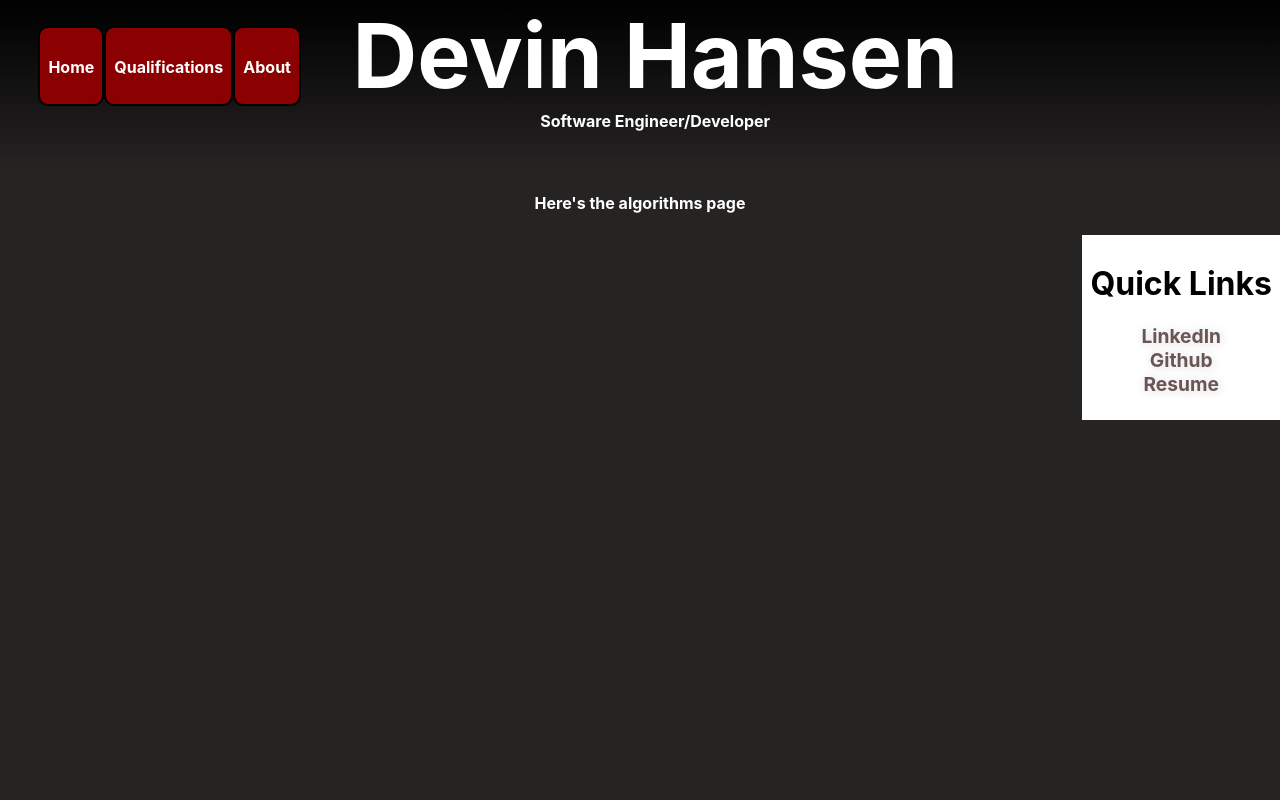
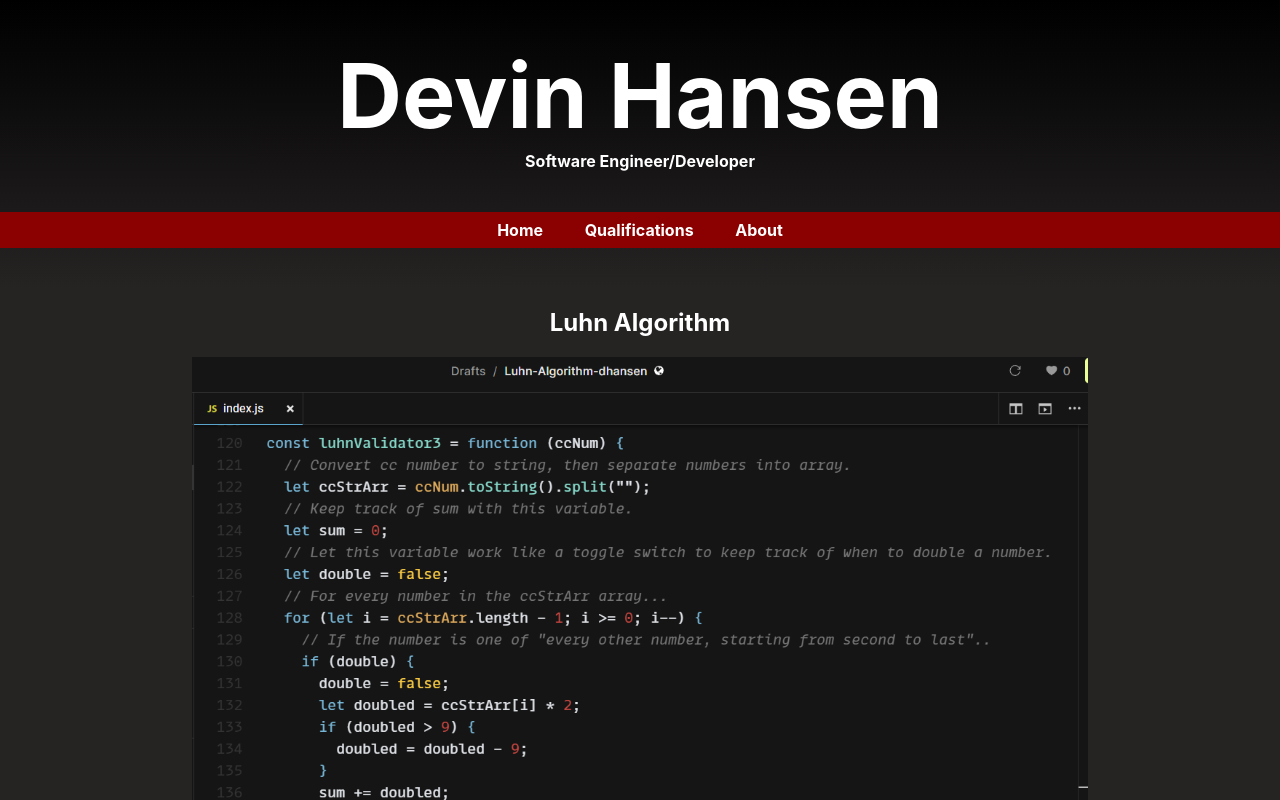
Before and after one commit to caution73/Devin-Hansen-Portfolio, a React (Create React App) app: page /algorithms in a window 1280 px wide. Shown: the top 800 px of the page. Built offline with nearby package versions, Linux system fonts and the light colour scheme.

Commit message:
More styling. Decided to redo navbar. Working on fancy animation for when page loads.

```diff
--- a/src/App.css
+++ b/src/App.css
@@ -8,18 +8,16 @@ body {
   flex-direction: column;
 }
 
+
 header {
   display: flex;
   justify-content: center;
   align-items: center;
+  flex-direction: column;
   background-color: black;
   background-image: linear-gradient(black, rgb(38, 35, 35));
   padding-bottom: 5vh;
-}
-
-#headerText {
-  flex: 1;
-  margin-right: 10vw;
+  padding-top: 5vh;
 }
 
 #headerText > * {
@@ -34,22 +32,31 @@ header {
 
 .nav {
   color: white;
-  height: 10vh;
-  width: 15vh;
-  border-radius: 10px;
-  margin-left: 3vw;
+  background-color: darkred;
+  width: 100%;
   display: flex;
-  flex-direction: row;
-  z-index: 5;
+  justify-content: center;
+  /* margin-left: 3vw; */
+  display: flex;
+  margin-top: 5vh;
 }
+
 
 .navLink {
   padding: 1vh;
-  border: 2px solid black;
-  border-radius: 10px;
-  background-color: darkred;
   text-decoration: none;
   color: white;
+  margin-left: 1vw;
+  margin-right: 1vw;
+}
+
+.navLink:hover {
+  background-color: rgb(87, 21, 21);
+  transition: 1s;
+}
+
+.navLinkText {
+  margin: 0;
 }
 
 .qualificationsPage {
@@ -83,7 +90,10 @@ footer {
   margin-bottom: 0;
   background-color: white;
   color: black;
+  padding: 1vh;
+  padding-bottom: 3vh;
 }
+
 
 .carousel {
   background-color: lightblue;
@@ -122,13 +132,6 @@ ul {
   width: 80%;
   margin-left: 10%;
   margin-bottom: 10vh;
-}
-
-
-footer {
-  padding: 1vh;
-  padding-bottom: 3vh;
-
 }
 
 .imgContainer {
@@ -194,6 +197,7 @@ footer > h4 {
 .footerLink:hover {
    font-size: x-large;
    text-shadow:1px 1px 10px #a8a8a8, 1px 1px 10px #989898;
+   transition: .5s;
 }
 
 .carouselImg {
@@ -275,6 +279,11 @@ a {
   flex-direction: column;
   align-items: center;
   width: 100%;
+  margin-bottom: 6vh;
+}
+
+.webAppCont > * {
+  margin: 0;
 }
 
 .webAppImg {
--- /dev/null
+++ b/src/components/Algo.js
@@ -0,0 +1,15 @@
+
+export default function Algo(props) {
+    return (
+      <div className="algoCont">
+
+          <h2>{props.title}</h2>
+          <img src={props.url} alt={props.alt} className="webAppImg"/>
+          <a href={props.repoLink} target="_blank"><h5>Click here to see and use the code.</h5></a>
+          <p>{props.article}</p>
+          <p>{props.tech}</p>
+
+
+      </div>
+    );
+  }
--- a/src/components/Header.js
+++ b/src/components/Header.js
@@ -3,11 +3,12 @@ import Nav from "./Nav";
 export default function Header() {
   return (
     <header>
-      <Nav />
+
       <div id="headerText">
         <h1 id="devin">Devin Hansen</h1>
         <h4>Software Engineer/Developer</h4>
       </div>
+      <Nav />
     </header>
   );
 }
--- a/src/components/Nav.js
+++ b/src/components/Nav.js
@@ -1,18 +1,22 @@
 import { Link } from "react-router-dom"
+import { useState, setState} from 'react'
 
 export default function Nav() {
+    const [ open, setOpen ] = useState(false)
     const links = ["Home", "Qualifications", "About"]
+    console.log(open)
     return(
         <div className="nav">
-            {links.map((link, i) => {
+        {links.map((link, i) => {
                 return(
                     <Link to={`/${link}`} className="navLink">
                         <div>
-                            <h4>{link}</h4>
+                            <h4 className="navLinkText">{link}</h4>
                         </div>
                     </Link>
-                )
-            })}
+                )})
+                }
+
         </div>
     )
 }
--- a/src/components/WebApp.js
+++ b/src/components/WebApp.js
@@ -2,7 +2,7 @@
 export default function WebApp(props) {
   return (
     <div className="webAppCont">
-      <div>
+
         <h2>{props.title}</h2>
         <img src={props.url} alt={props.alt} className="webAppImg"/>
         <a href={props.deployLink} target="_blank"><h4>Click here for the deployed app</h4></a>
@@ -10,7 +10,7 @@ export default function WebApp(props) {
         <p>{props.article}</p>
         <p>{props.tech}</p>
 
-      </div>
+
     </div>
   );
 }
--- a/src/pages/About.js
+++ b/src/pages/About.js
@@ -3,9 +3,11 @@ export default function About() {
         <div className="about">
             <h4>Here's a bit about me</h4>
 
-            <img src="https://placekitten.com/200/300" width="200" height="300"/>
+            <img src="DevinHansen.jpg" width="30%"/>
 
-            <p>My name is Devin Hansen. I come from an extensive background in sales, customer service, creative/performing arts, and most recently software engineering. I have 14 years of experience in sales and customer service via positions including Enterprise Rental Car and Vector Marketing, where I was regularly recognized for being a top 10 performer in generating additional revenue as well as providing quality customer service. I have over 20 years of team experience, including leadership roles, in those positions as well as choral and instrumental ensembles that I have been a part of. Most recently, I have been participating in a rigorous software engineering training offered through Per Scholas, where I completed dozens of coding projects using computer programming languages/methods such as HTML, CSS, Javascript, React, etc.
+            <p>My name is Devin Hansen. I come from an extensive background in sales, customer service, creative/performing arts, and most recently software engineering. I have 14 years of experience in sales and customer service via positions including Enterprise Rental Car and Vector Marketing, where I was regularly recognized for being a top 10 performer in generating additional revenue as well as providing quality customer service. I have over 20 years of team experience, including leadership roles, in those positions as well as choral and instrumental ensembles that I have been a part of. Most recently, I have been participating in a rigorous software engineering training offered through Per Scholas, where I have completed dozens of coding projects using computer programming languages/frameworks such as HTML, CSS, Javascript, React, Express, Mongoose, Node, etc.  <br></br><br></br>
+            I have a passion for creating things, and I take pride in my work. Contact me! I look forward to seeing what I can do for you and your company!<br></br><br></br>
+            hansdevi@isu.edu
 </p>
         </div>
     )
--- a/src/pages/Algorithms.js
+++ b/src/pages/Algorithms.js
@@ -1,7 +1,16 @@
+import MyWorks from "../assets/MyWorks";
+import Algo from "../components/Algo";
+
 export default function Algorithms() {
+    const algos = MyWorks[1]
+    console.log(algos)
     return(
         <div>
-            <h4>Here's the algorithms page</h4>
+            {algos?.algorithms.map((algo, idx) => {
+                return(
+                    <Algo key={idx} {...algo}/>
+                )
+            })}
         </div>
     )
 }
```
Also changed, not shown: 1 other file (tests, documents, lock files or other folders).
